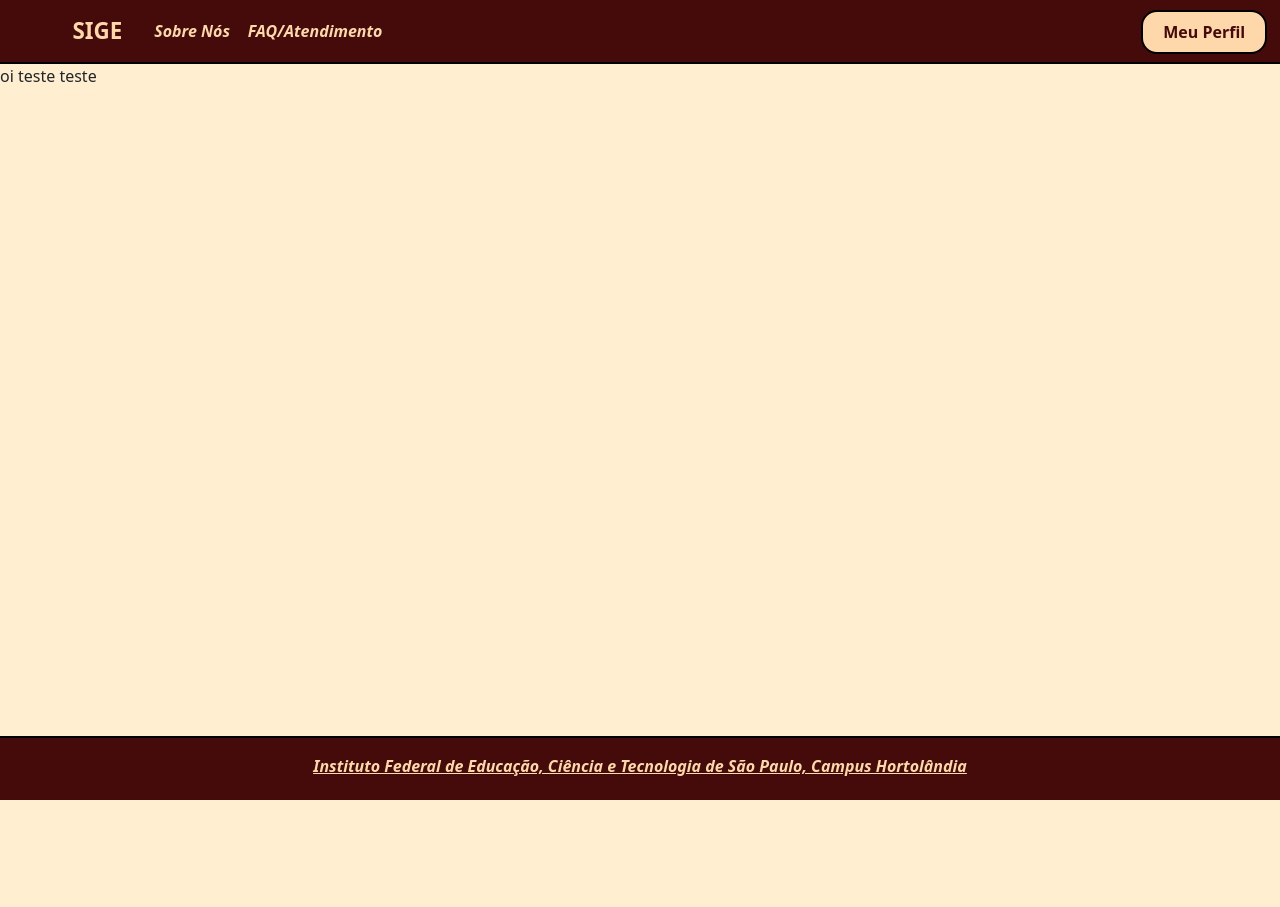
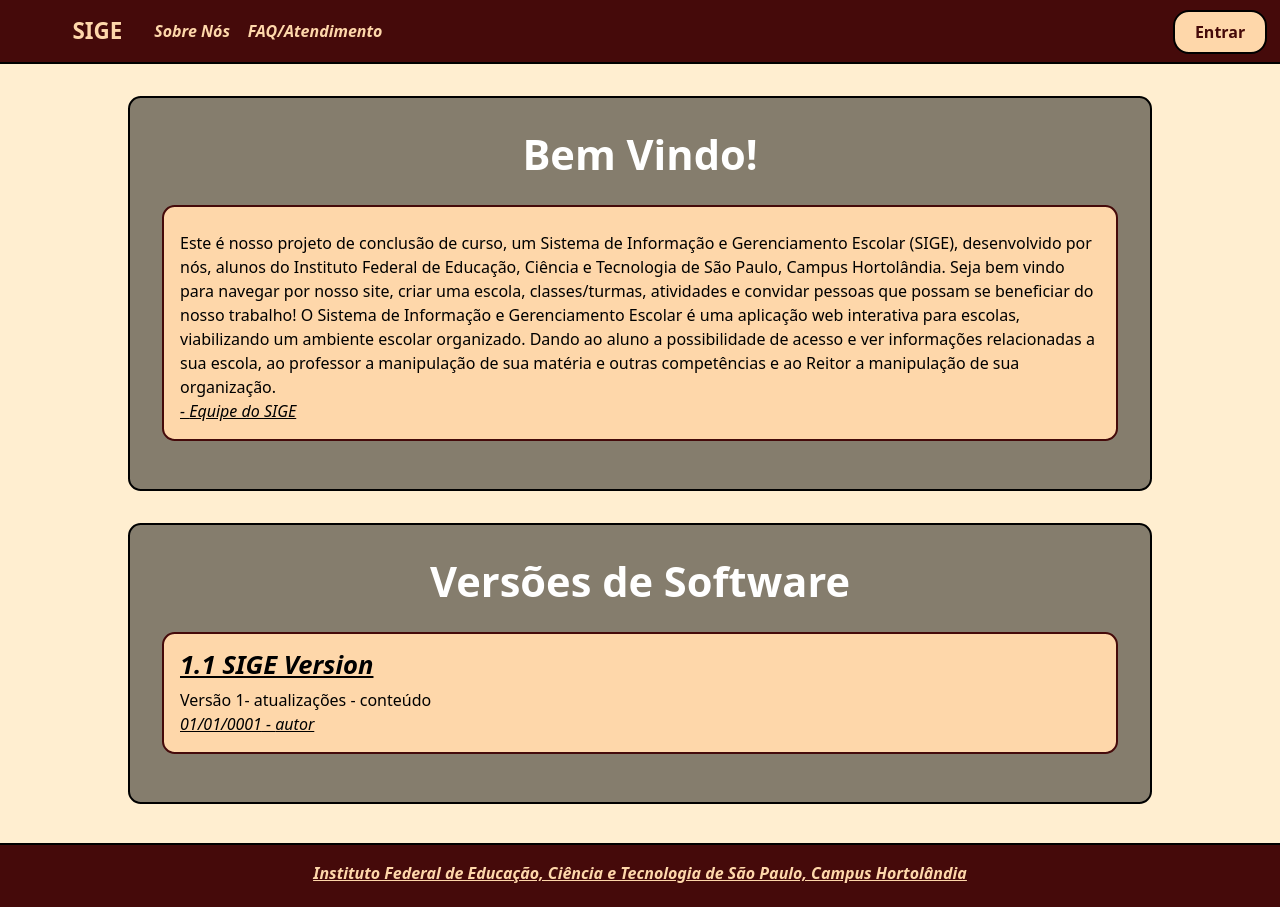
Before and after one commit to Rubrum-IFSP/SIGE, a React (Vite) app in the folder frontend/: page /cadastroatividade in a window 1280 px wide. Before the commit the page ends 800 px from the top, so only its background shows below. Built offline with nearby package versions, Linux system fonts and the light colour scheme.

Commit message:
created index page
Index page prototype submitted, needs more content + components

```diff
--- a/frontend/src/components/NavBar.tsx
+++ b/frontend/src/components/NavBar.tsx
@@ -15,7 +15,7 @@ function BasicExample({ connected }: Props) {
       <Navbar expand="lg" className="navBar ">
         <Container className="teste2 ">
           <div className="logo">
-            <a href="#/landingpage" className="logoBrand">
+            <a href="#/" className="logoBrand">
               SIGE
             </a>
           </div>
@@ -27,6 +27,9 @@ function BasicExample({ connected }: Props) {
               </a>
               <a href="#/atendimento" className="link">
                 FAQ/Atendimento
+              </a>
+              <a href="#/landingpage" className="link">
+                Instituições
               </a>
 
               <Nav.Link href="#link">
@@ -44,7 +47,7 @@ function BasicExample({ connected }: Props) {
       <Navbar expand="lg" className="navBar ">
         <Container className="teste2 ">
           <div className="logo">
-            <a href="#/landingpage" className="logoBrand">
+            <a href="#/" className="logoBrand">
               SIGE
             </a>
           </div>
--- a/frontend/src/components/School.tsx
+++ b/frontend/src/components/School.tsx
@@ -8,7 +8,7 @@ interface Props {
 export default function School({ name, id }: Props) {
   return (
     <div className="schoolWrapper">
-      <Link className="a" to={"/"} state={{ id: id, name: name }}>
+      <Link className="a" to={"/home"} state={{ id: id, name: name }}>
         <span>{name}</span>
       </Link>
     </div>
--- a/frontend/src/pages/Index.jsx
+++ b/frontend/src/pages/Index.jsx
@@ -1,11 +1,29 @@
 import Layout from "../components/Layout";
+import Noticias from "../components/Noticias";
+import NoticiasWrapper from "../components/NoticiasWrapper";
+
+const css = `
+    .teste{
+        color:#ffffff;
+        font-size:2.6em;
+        font-weight:bolder;
+        text-align:center;
+        margin-bottom:0.6em;
+    }
+`
 
 export default function Index(){
     return(
-        <Layout connected={true}>
-            <div>
-                oi teste teste
-            </div>
+        <Layout connected={false}>
+        <style jsx>{css}</style>
+            <NoticiasWrapper>
+                <h1 className="teste">Bem Vindo!</h1>
+                <Noticias author={"Equipe do SIGE"} content={"Este é nosso projeto de conclusão de curso, um Sistema de Informação e Gerenciamento Escolar (SIGE), desenvolvido por nós, alunos do Instituto Federal de Educação, Ciência e Tecnologia de São Paulo, Campus Hortolândia. Seja bem vindo para navegar por nosso site, criar uma escola, classes/turmas, atividades e convidar pessoas que possam se beneficiar do nosso trabalho! "+" O Sistema de Informação e Gerenciamento Escolar é uma aplicação web interativa para escolas, viabilizando um ambiente escolar organizado. Dando ao aluno a possibilidade de acesso e ver informações relacionadas a sua escola, ao professor a manipulação de sua matéria e outras competências e ao Reitor a manipulação de sua organização. "} ></Noticias>
+            </NoticiasWrapper>
+            <NoticiasWrapper>
+                <h1 className="teste">Versões de Software</h1>
+                <Noticias datePublished={"01/01/0001"} author={"autor"} content={"Versão 1- atualizações - conteúdo"} title={"1.1 SIGE Version"}></Noticias>
+            </NoticiasWrapper>
         </Layout>
     )
 }
```
